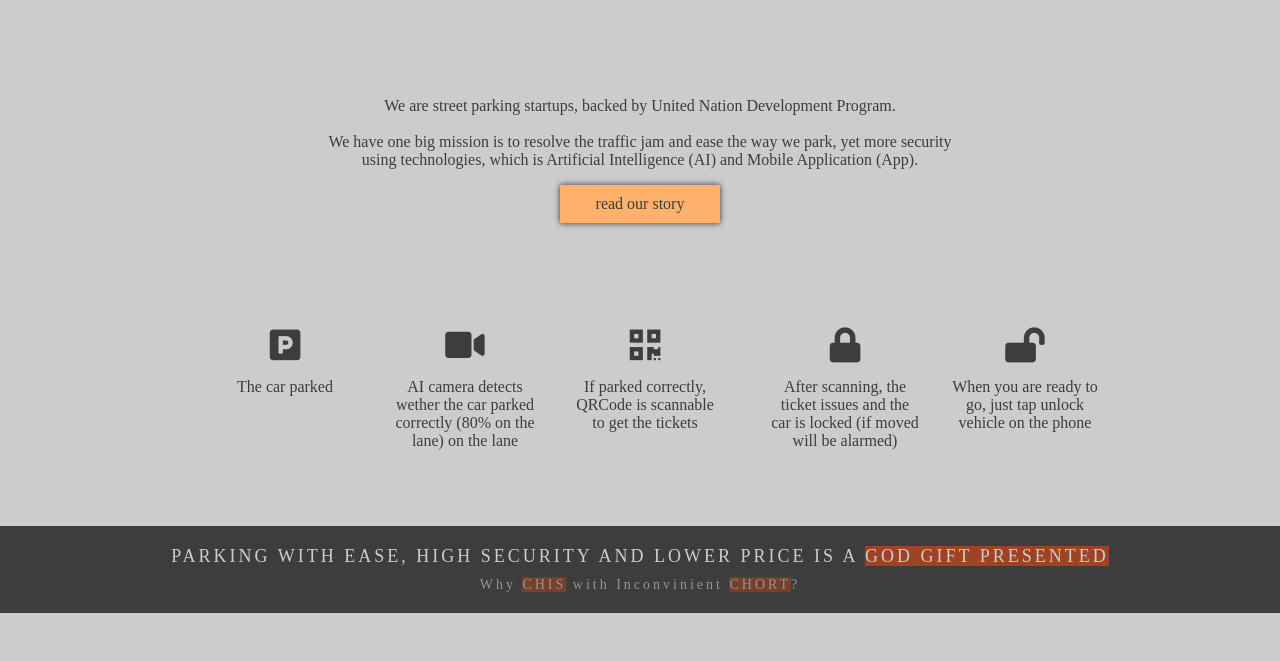
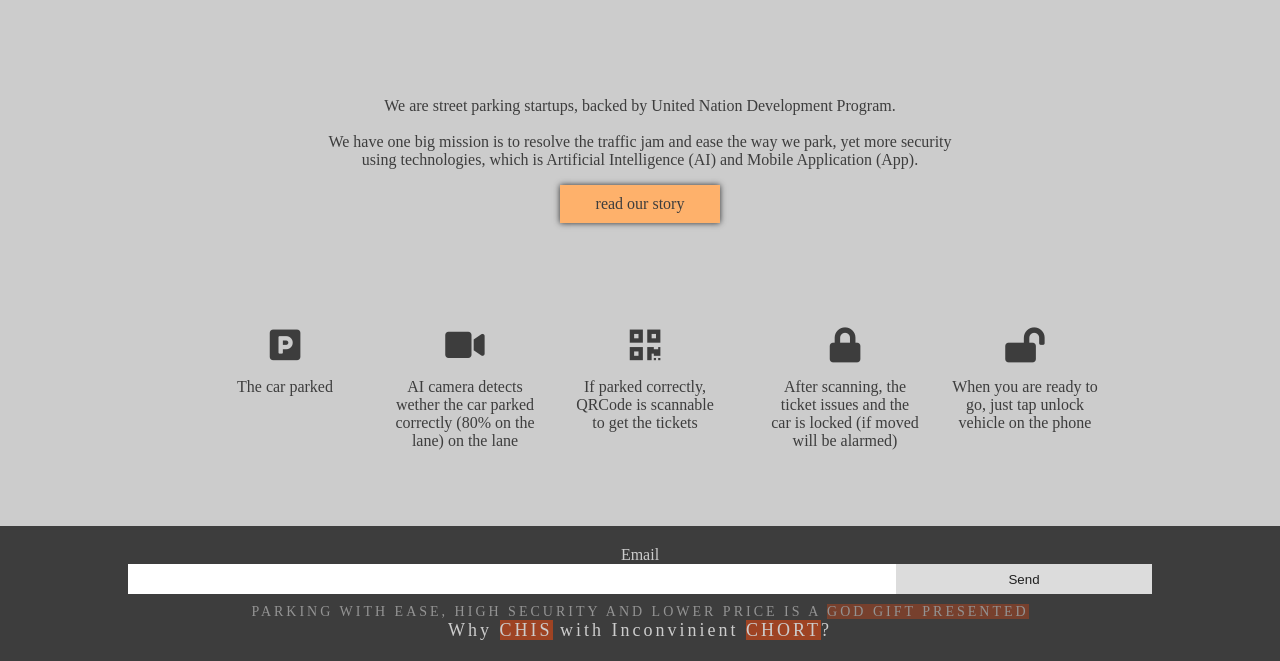
Before and after one commit to davidhuotkeo/chischort-parking-system, a Flask app: page / in a window 1280 px wide. Shown: the part 801-1462 px from the top of the page. Before the commit the page ends 1414 px from the top, so only its background shows below. Run offline with Flask 2, Linux system fonts and the light colour scheme; some libraries are stand-ins or nearby versions; some web fonts are replaced.

Commit message:
fix email sending

```diff
--- a/app/templates/index.html
+++ b/app/templates/index.html
@@ -93,7 +93,7 @@
         </div>
     </div>
     <footer>
-        {% if email %}
+        {% if not email %}
             <form method="post">
                 <label>Email</label>
                 <div class="form">
```
Also changed, not shown: 5 other files.
